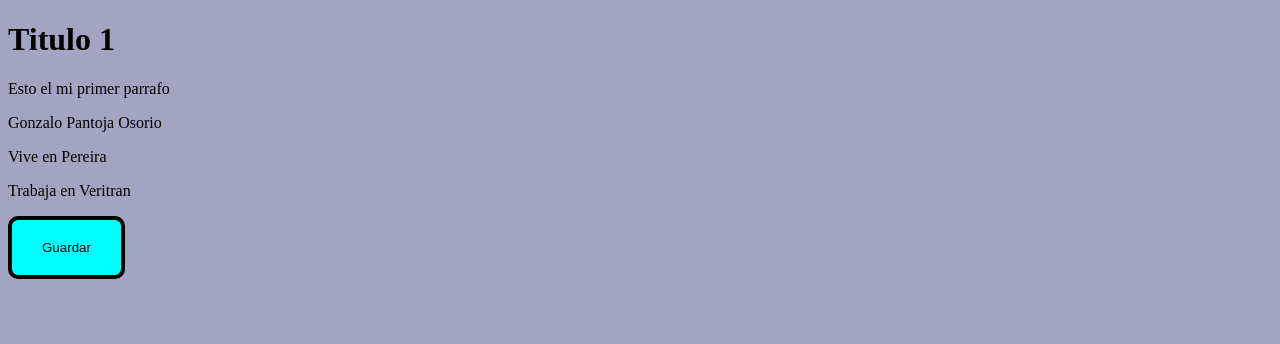
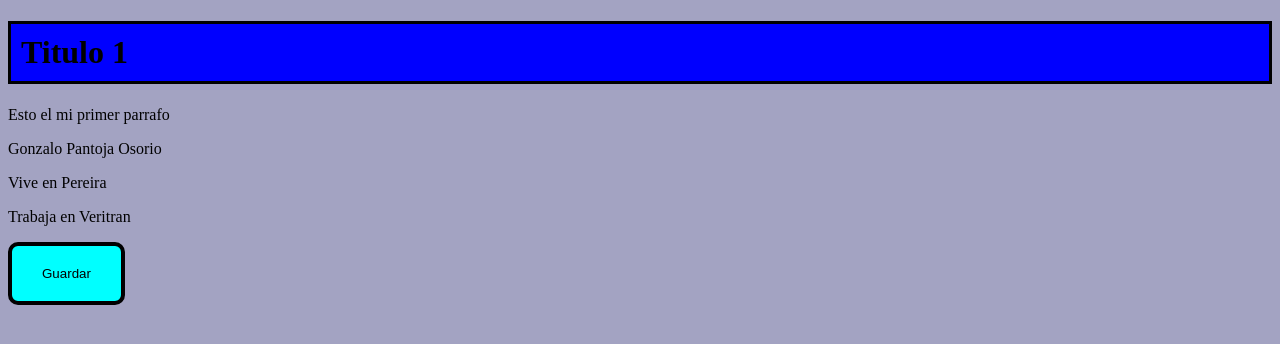
Before and after one commit to gonzalopantoja88/vt-laboratorio, a plain HTML site: page index.html in a window 1280 px wide. Drawn offline with Linux system fonts and the light colour scheme.

Commit message:
se agrega background al titulo

```diff
--- a/index.html
+++ b/index.html
@@ -8,7 +8,7 @@
     <link rel="stylesheet" href="style.css">
 </head>
 <body style="background-color:#a3a3c2;">
-    <h1>Titulo 1</h1>
+    <h1 class="titulo1">Titulo 1</h1>
     <div>
         <p>Esto el mi primer parrafo</p>
         <p>Gonzalo Pantoja Osorio</p>
--- a/style.css
+++ b/style.css
@@ -8,3 +8,9 @@
     border: 4px solid;
     border-radius: 10px;
 }
+
+.titulo1{
+    background-color: blue;
+    padding: 10px;
+    border: 3px solid;
+}
```
